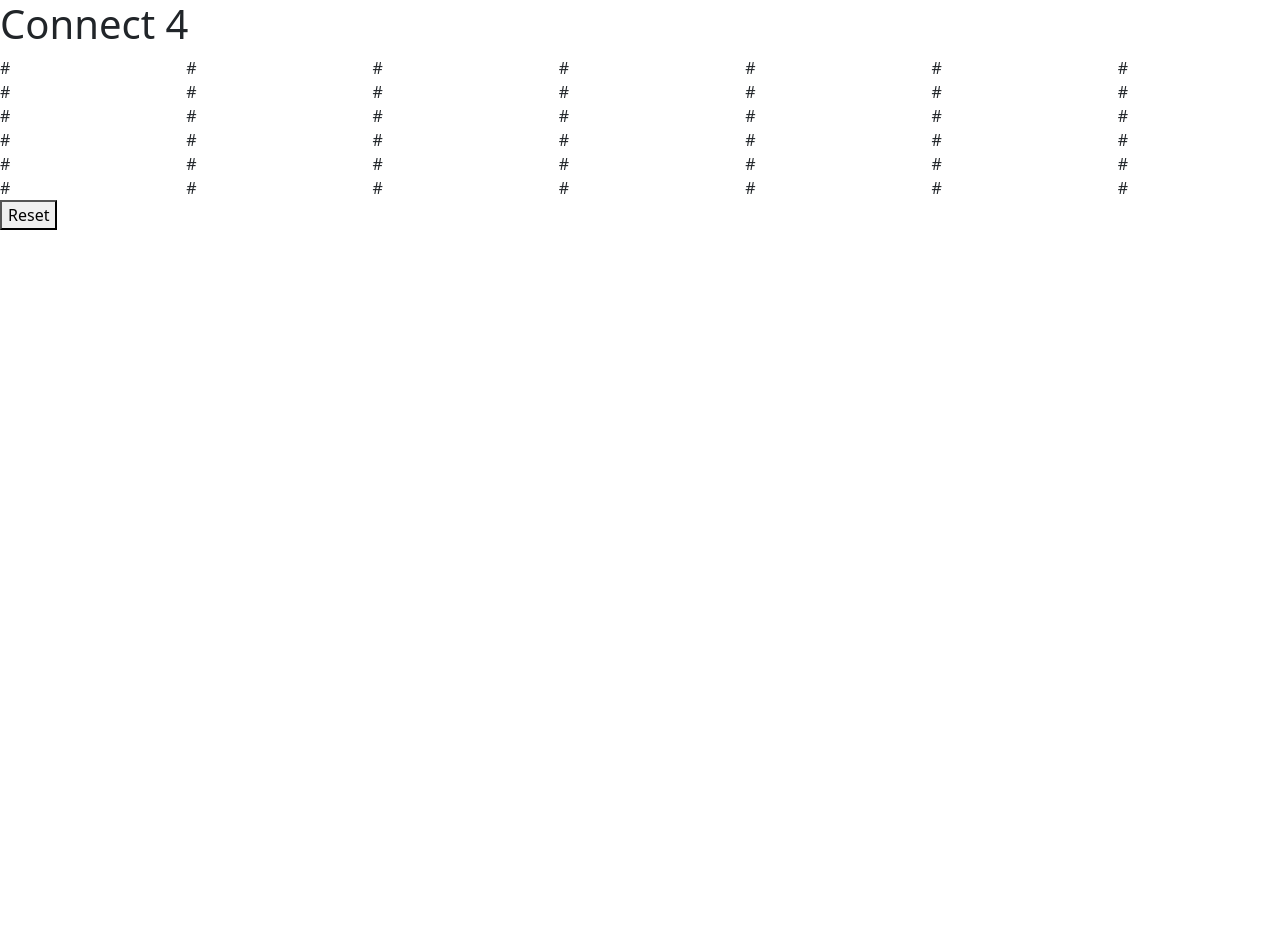
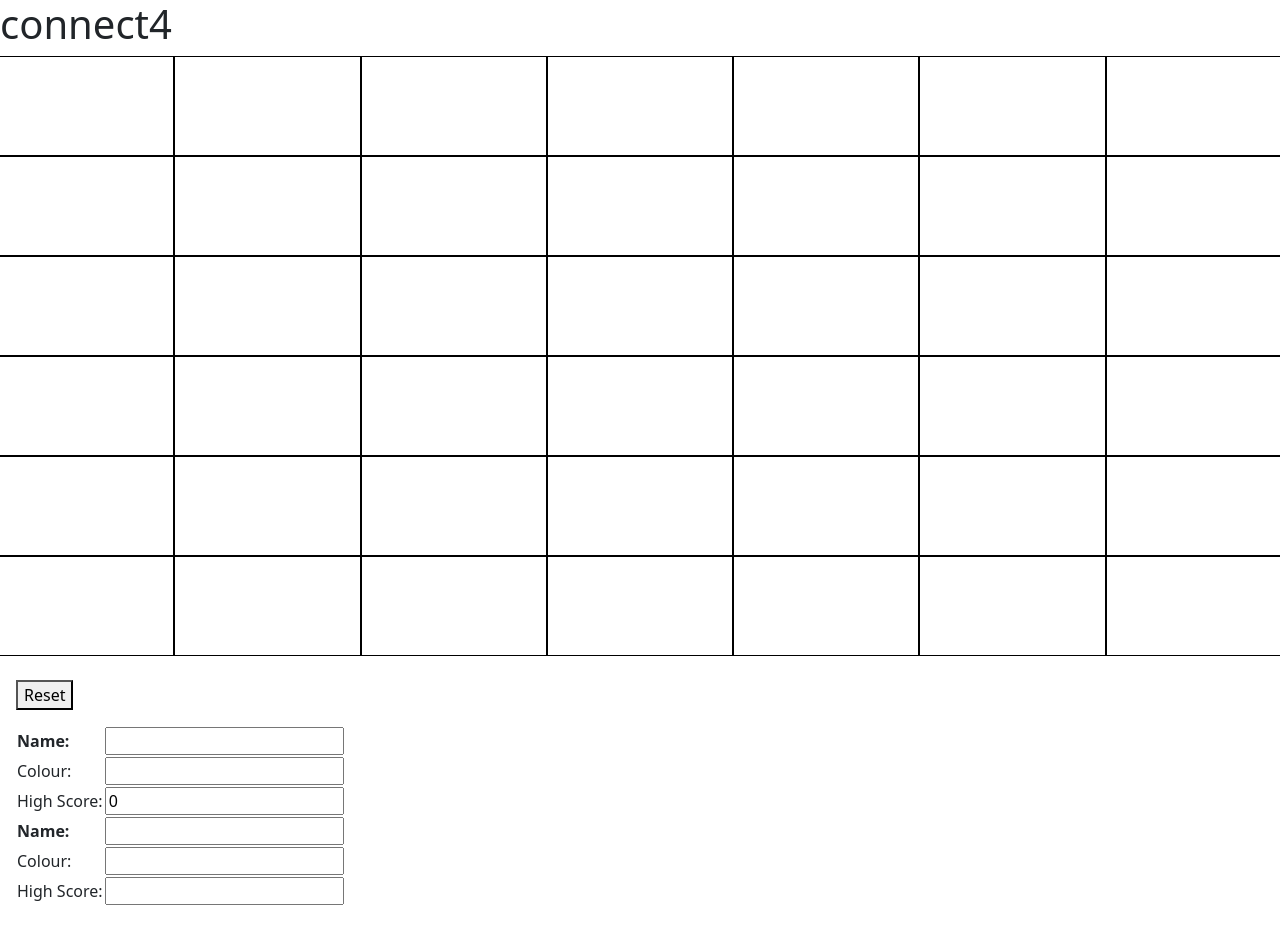
Before and after one commit to School-Of-Tech-Futures-UK/git-folder-harri, a website: page index.html in a window 1280 px wide. Both pictures are taken after a click on the button "Reset". Before the commit the page ends 800 px from the top, so only its background shows below. Drawn offline with nearby package versions, Linux system fonts and the light colour scheme; no server answers.

Commit message:
can see winner displayed and score displayed + calculated. json is created that stores winner+score

```diff
--- a/connect4.js
+++ b/connect4.js
@@ -1,6 +1,10 @@
 
 let turn = 0
+let game = 0
+let winner = false
 let player1 = "red"
+let highScore = 42 - turn
+var menu_tags = []
 
 
 let grid = [
@@ -17,8 +21,10 @@ function takeTurn(e) {
 	const colNum = id[8]
 	const rowNum = id[3]
 	turn++
+	highScore = 42 - turn
 	const lowestAvailableRow = getLowestAvailableRowInColumn(colNum, grid)
 	console.log(`Lowest available row: ${lowestAvailableRow}`)
+	if (winner !== true) {
 		if (lowestAvailableRow !== null) {
 
 
@@ -35,7 +41,7 @@ function takeTurn(e) {
 		}
 		console.log(`You clicked column ${colNum}`)
 		console.log(`Turn number ${turn}`)
-        let winner = checkWinner(grid)
+		winner = checkWinner(grid)
 		console.log(`Winner: ${winner}`)
 
 		if(winner === true) {
@@ -45,6 +51,12 @@ function takeTurn(e) {
 			} else {
 				winningPlayer = "yellow"
 			}
+
+			score(highScore, winningPlayer)
+            // setTimeout(() => {
+            //     fetchScore()
+            // }, 5000);
+
 			const showWinner = document.getElementById("showWinner")
 			showWinner.style.display = "block";
 			showWinner.textContent = `${winningPlayer} wins!`; //shows colour depending on turn
@@ -55,6 +67,47 @@ function takeTurn(e) {
 			showWinner.textContent = 'It\'s a tie! Press reset to continue.'
 		}
 	}
+}
+
+function score(highScore, winningPlayer) {
+	document.getElementById("score").value = highScore
+	fetch("http://localhost:3000/score", {
+		method: "POST",
+		headers: {
+			"Content-Type": "application/json"
+		},
+		body: JSON.stringify({
+			highScore,
+			player: winningPlayer
+		})
+	})
+
+}
+
+function fetchScore() {
+    fetch("http://localhost:3000/score", {
+            method: "GET",
+            headers: {
+                "Content-Type": "application/json"
+            }
+        })
+        .then((response) => response.json())
+        .then((data) => {
+            menu_tags.push(data.user)
+            var html = "<table border='1|1'><thead><tr><th>Score</th><th>Player name</th></tr></thead>";
+for (var i = 0; i < menu_tags.length; i++) {
+    html+="<tr>";
+    html+="<td>"+menu_tags[i].score+"</td>";
+    html+="<td>"+menu_tags[i].player+"</td>";
+
+    html+="</tr>";
+
+}
+html+="</table>";
+document.getElementById("box").innerHTML = html;
+
+        })
+}
 
 
 
@@ -64,7 +117,7 @@ function getLowestAvailableRowInColumn(columnNumber, grid) {
 			return i
 		}
 	}
-    return null;
+	return null
 }
 
 function resetGame() {
@@ -83,8 +136,11 @@ function resetGame() {
 	]
 
 	player1 = "red"
-    showWinner.textContent=""
+	showWinner.textContent = ""
+	winner = false
 	turn = 0
+	highScore = 0
+	score(highScore)
 }
 
 
@@ -194,3 +250,33 @@ function range(num) {
 	// From stackoverflow: https://stackoverflow.com/questions/3895478/does-javascript-have-a-method-like-range-to-generate-a-range-within-the-supp
 	return [...Array(num).keys()]
 }
+
+//////////////////////////////////////////////////////////////////////
+/*const highScore = async () => {
+	const resp = await fetch("http://localhost:3000/Server")
+	return await resp.json()
+}
+
+
+
+const addInfo = async (e) => {
+    const name = document.getElementById('name').value
+    const weight = document.getElementById('weight').value
+    const power = document.getElementById('power').value
+
+    const pokemon = JSON.stringify(
+        {
+            name: name,
+            weight: Number(weight),
+            magicPower: power
+        }
+    )
+
+highScore().then(
+	json => json.forEach(pokemon => {
+		const listElement = document.createElement('li')
+		listElement.innerHTML = `Pokemon: ${pokemon.name}`
+		document.getElementById('pokemonlist').appendChild(listElement)
+	}
+	)
+)*/
--- a/index.html
+++ b/index.html
@@ -1,22 +1,4 @@
-<!---
 
-// stick your cursor here if you are doing nothing (cursor park)
-// khaashif
-// jiaqi
-// harri
-// cynthia
-// edmund
-// lucy
-// anna
-// Harry P
-// Mariola
-// Tom
-// Yingying
-// Hamza
-// Marco
-//Leena
-//Oishika
---->
 <html>
 
 <head>
@@ -30,71 +12,149 @@
     <link rel="stylesheet" href="main.css" />
 </head>
 
-<body>
-    <h1 id="header">Connect 4</h1>
+<body onload="fetchScore()">
+    <h1 id="header">connect4</h1>
     <script src="./connect4.js" crossorigin="anonymous"></script>
 
-    <div id="connect4Board">
+    <div id="connect4Board" class="connect-4-board">
         <div class="row">
-            <div class="col" id="row1-col1" onClick="takeTurn(event);"> # </div>
-            <div class="col" id="row1-col2" onClick="takeTurn(event);"> # </div>
-            <div class="col" id="row1-col3" onClick="takeTurn(event);"> # </div>
-            <div class="col" id="row1-col4" onClick="takeTurn(event);"> # </div>
-            <div class="col" id="row1-col5" onClick="takeTurn(event);"> # </div>
-            <div class="col" id="row1-col6" onClick="takeTurn(event);"> # </div>
-            <div class="col" id="row1-col7" onClick="takeTurn(event);"> # </div>
+            <div class="col" id="row1-col1" onClick="takeTurn(event);"></div>
+            <div class="col" id="row1-col2" onClick="takeTurn(event);"></div>
+            <div class="col" id="row1-col3" onClick="takeTurn(event);"></div>
+            <div class="col" id="row1-col4" onClick="takeTurn(event);"></div>
+            <div class="col" id="row1-col5" onClick="takeTurn(event);"></div>
+            <div class="col" id="row1-col6" onClick="takeTurn(event);"></div>
+            <div class="col" id="row1-col7" onClick="takeTurn(event);"></div>
         </div>
         <div class=" row">
-            <div class="col" id="row2-col1" onClick="takeTurn(event);"> # </div>
-            <div class="col" id="row2-col2" onClick="takeTurn(event);"> # </div>
-            <div class="col" id="row2-col3" onClick="takeTurn(event);"> # </div>
-            <div class="col" id="row2-col4" onClick="takeTurn(event);"> # </div>
-            <div class="col" id="row2-col5" onClick="takeTurn(event);"> # </div>
-            <div class="col" id="row2-col6" onClick="takeTurn(event);"> # </div>
-            <div class="col" id="row2-col7" onClick="takeTurn(event);"> # </div>
+            <div class="col" id="row2-col1" onClick="takeTurn(event);"></div>
+            <div class="col" id="row2-col2" onClick="takeTurn(event);"></div>
+            <div class="col" id="row2-col3" onClick="takeTurn(event);"></div>
+            <div class="col" id="row2-col4" onClick="takeTurn(event);"></div>
+            <div class="col" id="row2-col5" onClick="takeTurn(event);"></div>
+            <div class="col" id="row2-col6" onClick="takeTurn(event);"></div>
+            <div class="col" id="row2-col7" onClick="takeTurn(event);"></div>
         </div>
         <div class="row">
-            <div class="col" id="row3-col1" onClick="takeTurn(event);"> # </div>
-            <div class="col" id="row3-col2" onClick="takeTurn(event);"> # </div>
-            <div class="col" id="row3-col3" onClick="takeTurn(event);"> # </div>
-            <div class="col" id="row3-col4" onClick="takeTurn(event);"> # </div>
-            <div class="col" id="row3-col5" onClick="takeTurn(event);"> # </div>
-            <div class="col" id="row3-col6" onClick="takeTurn(event);"> # </div>
-            <div class="col" id="row3-col7" onClick="takeTurn(event);"> # </div>
+            <div class="col" id="row3-col1" onClick="takeTurn(event);"></div>
+            <div class="col" id="row3-col2" onClick="takeTurn(event);"></div>
+            <div class="col" id="row3-col3" onClick="takeTurn(event);"></div>
+            <div class="col" id="row3-col4" onClick="takeTurn(event);"></div>
+            <div class="col" id="row3-col5" onClick="takeTurn(event);"></div>
+            <div class="col" id="row3-col6" onClick="takeTurn(event);"></div>
+            <div class="col" id="row3-col7" onClick="takeTurn(event);"></div>
         </div>
         <div class="row">
-            <div class=" col" id="row4-col1" onClick="takeTurn(event);"> # </div>
-            <div class=" col" id="row4-col2" onClick="takeTurn(event);"> # </div>
-            <div class=" col" id="row4-col3" onClick="takeTurn(event);"> # </div>
-            <div class=" col" id="row4-col4" onClick="takeTurn(event);"> # </div>
-            <div class=" col" id="row4-col5" onClick="takeTurn(event);"> # </div>
-            <div class=" col" id="row4-col6" onClick="takeTurn(event);"> # </div>
-            <div class=" col" id="row4-col7" onClick="takeTurn(event);"> # </div>
+            <div class=" col" id="row4-col1" onClick="takeTurn(event);"></div>
+            <div class=" col" id="row4-col2" onClick="takeTurn(event);"></div>
+            <div class=" col" id="row4-col3" onClick="takeTurn(event);"></div>
+            <div class=" col" id="row4-col4" onClick="takeTurn(event);"></div>
+            <div class=" col" id="row4-col5" onClick="takeTurn(event);"></div>
+            <div class=" col" id="row4-col6" onClick="takeTurn(event);"></div>
+            <div class=" col" id="row4-col7" onClick="takeTurn(event);"></div>
         </div>
         <div class="row">
-            <div class="col" id="row5-col1" onClick="takeTurn(event);"> # </div>
-            <div class="col" id="row5-col2" onClick="takeTurn(event);"> # </div>
-            <div class=" col" id="row5-col3" onClick="takeTurn(event);"> # </div>
-            <div class=" col" id="row5-col4" onClick="takeTurn(event);"> # </div>
-            <div class=" col" id="row5-col5" onClick="takeTurn(event);"> # </div>
-            <div class=" col" id="row5-col6" onClick="takeTurn(event);"> # </div>
-            <div class=" col" id="row5-col7" onClick="takeTurn(event);"> # </div>
+            <div class="col" id="row5-col1" onClick="takeTurn(event);"></div>
+            <div class="col" id="row5-col2" onClick="takeTurn(event);"></div>
+            <div class=" col" id="row5-col3" onClick="takeTurn(event);"></div>
+            <div class=" col" id="row5-col4" onClick="takeTurn(event);"></div>
+            <div class=" col" id="row5-col5" onClick="takeTurn(event);"></div>
+            <div class=" col" id="row5-col6" onClick="takeTurn(event);"></div>
+            <div class=" col" id="row5-col7" onClick="takeTurn(event);"></div>
         </div>
         <div class="row">
-            <div class=" col" id="row6-col1" onClick="takeTurn(event);"> # </div>
-            <div class=" col" id="row6-col2" onClick="takeTurn(event);"> # </div>
-            <div class=" col" id="row6-col3" onClick="takeTurn(event);"> # </div>
-            <div class=" col" id="row6-col4" onClick="takeTurn(event);"> # </div>
-            <div class=" col" id="row6-col5" onClick="takeTurn(event);"> # </div>
-            <div class=" col" id="row6-col6" onClick="takeTurn(event);"> # </div>
-            <div class=" col" id="row6-col7" onClick="takeTurn(event);"> # </div>
+            <div class=" col" id="row6-col1" onClick="takeTurn(event);"></div>
+            <div class=" col" id="row6-col2" onClick="takeTurn(event);"></div>
+            <div class=" col" id="row6-col3" onClick="takeTurn(event);"></div>
+            <div class=" col" id="row6-col4" onClick="takeTurn(event);"></div>
+            <div class=" col" id="row6-col5" onClick="takeTurn(event);"></div>
+            <div class=" col" id="row6-col6" onClick="takeTurn(event);"></div>
+            <div class=" col" id="row6-col7" onClick="takeTurn(event);"></div>
         </div>
     </div>
 
-    <div>
-    <button id ="reset-button" onClick="resetGame()"> Reset </button>
+    <div class="py-4 px-3 d-flex">
+        <div>
+            <div>
+                <button id ="reset-button" onClick="resetGame()"> Reset </button>
+            </div>
+            <div id="showWinner"></div>
+            <div>
+                <ul id="highscore"></ul>
+                <table>
+                    <tr>
+                        <th>Name:</th>
+                        <td><input type="text" id="name" /></td>
+                    </tr>
+                    <tr>
+                        <td>Colour:</td>
+                        <td><input type="number" id="weight" /></td>
+                    </tr>
+                    <tr>
+                        <td>High Score:</td>
+                        <td><input type="text" id="score" /></td>
+                    </tr>
+
+                    <tr>
+                        <th>Name:</th>
+                        <td><input type="text" id="name" /></td>
+                    </tr>
+                    <tr>
+                        <td>Colour:</td>
+                        <td><input type="number" id="weight" /></td>
+                    </tr>
+                    <tr>
+                        <td>High Score:</td>
+                        <td><input type="text" id="score" /></td>
+                    </tr>
+                </table>
+            </div>
+        </div>
+
+        <div id="box">
+
+        </div>
+        <!-- <table class="score-table" id="scoreDetails-table">
+            <thead>
+                <tr>
+                    <th>Score</th>
+                    <th>Player</th>
+                </tr>
+            </thead>
+            <tbody>
+                <tr>
+                    <td>0</td>
+                    <td>Player Name</td>
+
+                </tr>
+                <tr>
+                    <td>0</td>
+                    <td>Player Name</td>
+
+                </tr>
+                <tr>
+                    <td>0</td>
+                    <td>Player Name</td>
+
+                </tr>
+                <tr>
+                    <td>0</td>
+                    <td>Player Name</td>
+
+                </tr>
+                <tr>
+                    <td>0</td>
+                    <td>Player Name</td>
+
+                </tr>
+                <tr>
+                    <td>0</td>
+                    <td>Player Name</td>
+
+                </tr>
+            </tbody>
+        </table> -->
     </div>
-    <div id = "showWinner"></div>
 
 </body>
 
--- a/main.css
+++ b/main.css
@@ -8,3 +8,33 @@
 .jiaqirounded{
     border-radius: 25px
 }
+
+.connect-4-board {
+    display: grid;
+    grid-auto-rows: 100px;
+}
+
+.col {
+    border: 1px solid black;
+}
+
+.score-table {
+    border: 1px solid black;
+    padding: 10px;
+    border-collapse: collapse;
+    width: 90%;
+    margin-left: auto;
+    max-width: 400px;
+}
+
+.score-table thead {
+    border-bottom: 1px solid black;
+}
+
+.score-table td:first-child,
+.score-table th:first-child {
+    border-right: 1px solid black;
+}
+
+.score-table td,
+.score-table th {padding: 10px}
--- /dev/null
+++ b/scoreBoard.json
@@ -0,0 +1 @@
+{"user":{"score":35,"player":"red"}}
```
Also changed, not shown: package.json (added, +105 -0 lines), server.js (added, +49 -0 lines), .eslintrc.js (added), 1 other file. Lines whose indentation alone changed are shown as unchanged.
